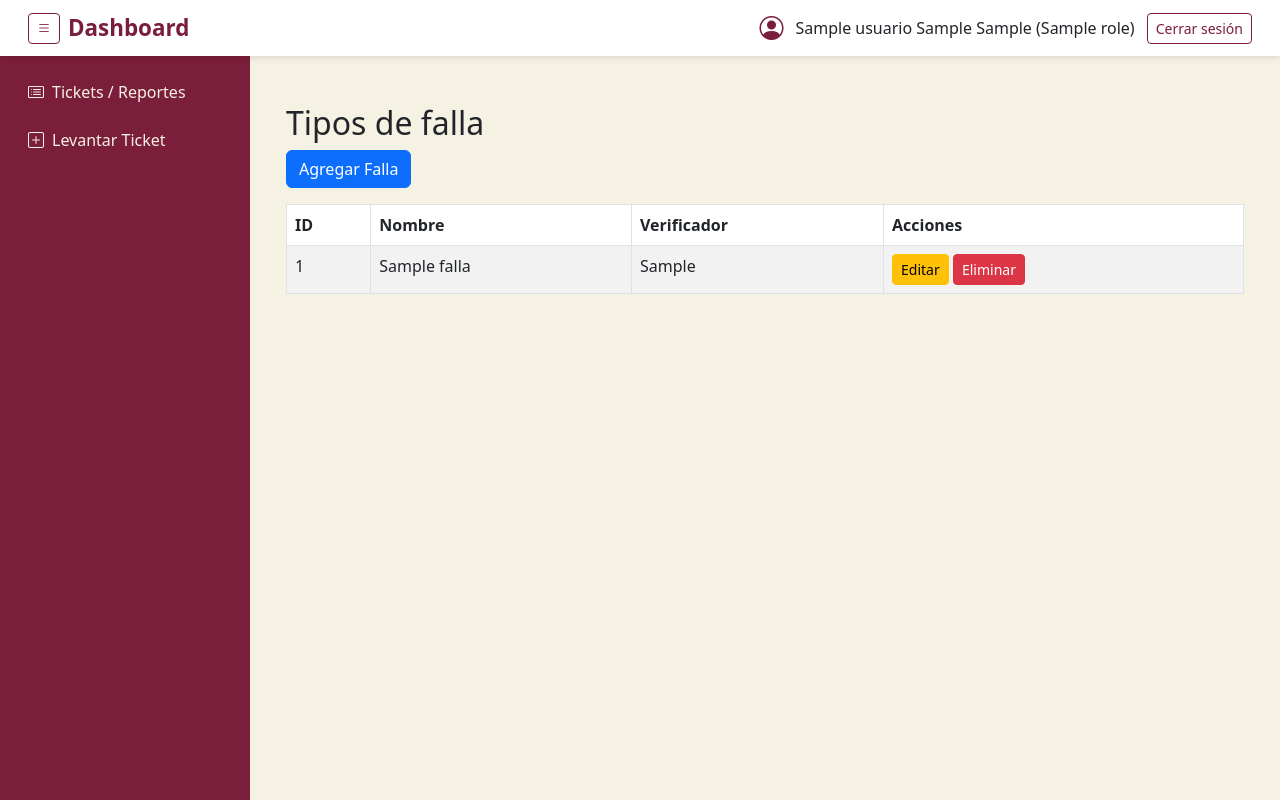
After one commit to bavs-dev/GeneracionDeReportes, a Flask app: page /catalogos/temas in a window 1280 px wide. The commit adds this page. Run offline with Flask 3, Linux system fonts and the light colour scheme; a user stored in the database is signed in; tables that the repository leaves empty hold one stand-in row (values such as "Sample post").

Commit message:
FEAT :construction: implementacion de catalogos y validacion

```diff
--- a/app/__init__.py
+++ b/app/__init__.py
@@ -43,6 +43,10 @@ def create_app():
     from app.controllers.generacionDeTicketVistaController import generacionTicketVista_bp
     from app.controllers.reporteController import reporteTicket_bp
     from app.controllers.menuConfiguracionController import menu_configuracion_bp
+
+    from app.controllers.catalogos_controller import catalogos_bp
+
+
     from flask_login import current_user
 
     app.register_blueprint(auth)
@@ -52,6 +56,7 @@ def create_app():
     app.register_blueprint(generacionTicketVista_bp)
     app.register_blueprint(reporteTicket_bp)
     app.register_blueprint (menu_configuracion_bp)
+    app.register_blueprint(catalogos_bp)
     # Inyectar automáticamente 'usuario' en todas las plantillas
     @app.context_processor
     def inyectar_usuario():
--- /dev/null
+++ b/app/controllers/catalogos_controller.py
@@ -0,0 +1,58 @@
+# controllers/catalogos_controller.py
+from flask import Blueprint, render_template, request, redirect, url_for, flash
+from app.dao.daoImpl.temaDAOImpl import TemaSoporteDAOImpl
+from app.dao.daoImpl.areaDAOImpl import AreaDAOImpl
+
+catalogos_bp = Blueprint('catalogos', __name__)
+tema_dao = TemaSoporteDAOImpl()
+area_dao = AreaDAOImpl()
+
+# ---------- Temas ----------
+@catalogos_bp.route('/catalogos/temas', methods=['GET'])
+def vista_temas():
+    page = request.args.get('page', 1, type=int)
+    temas = tema_dao.obtener_todos(page)
+    return render_template('catalogos/temas.html', temas=temas)
+
+@catalogos_bp.route('/catalogos/tema/agregar', methods=['POST'])
+def agregar_tema():
+    nombre = request.form['nombre']
+    id = request.form.get('id')
+    if id:
+        tema_dao.actualizar(id, nombre)
+        flash('Tema actualizado correctamente.', 'success')
+    else:
+        tema_dao.guardar(nombre)
+        flash('Tema agregado correctamente.', 'success')
+    return redirect(url_for('catalogos.vista_temas'))
+
+@catalogos_bp.route('/catalogos/tema/eliminar/<int:id>', methods=['POST'])
+def eliminar_tema(id):
+    tema_dao.eliminar(id)
+    flash('Tema eliminado correctamente.', 'success')
+    return redirect(url_for('catalogos.vista_temas'))
+
+# ---------- Áreas ----------
+@catalogos_bp.route('/catalogos/areas', methods=['GET'])
+def vista_areas():
+    page = request.args.get('page', 1, type=int)
+    areas = area_dao.obtener_todos(page)
+    return render_template('catalogos/areas.html', areas=areas)
+
+@catalogos_bp.route('/catalogos/area/agregar', methods=['POST'])
+def agregar_area():
+    nombre = request.form['nombre']
+    id = request.form.get('id')
+    if id:
+        area_dao.actualizar(id, nombre)
+        flash('Área actualizada correctamente.', 'success')
+    else:
+        area_dao.guardar(nombre)
+        flash('Área agregada correctamente.', 'success')
+    return redirect(url_for('catalogos.vista_areas'))
+
+@catalogos_bp.route('/catalogos/area/eliminar/<int:id>', methods=['POST'])
+def eliminar_area(id):
+    area_dao.eliminar(id)
+    flash('Área eliminada correctamente.', 'success')
+    return redirect(url_for('catalogos.vista_areas'))
--- /dev/null
+++ b/app/dao/daoImpl/temaDAOImpl.py
@@ -0,0 +1,31 @@
+# app/dao/impl/tema_soporte_dao_impl.py CatTemaSoporte
+from app.models.catalogos_models import TiposFalla
+from app import db
+from app.dao.temaDAO import TemaSoporteDAO
+
+class TemaSoporteDAOImpl(TemaSoporteDAO):
+
+    def obtener_todos(self, page=1, per_page=5):
+        return TiposFalla.query.order_by(TiposFalla.id).paginate(page=page, per_page=per_page)
+
+    def obtener_por_id(self, id):
+        return TiposFalla.query.get(id)
+
+    def guardar(self, nombre):
+        verificador = nombre.replace(" ", "").upper()
+        tema = TiposFalla(nombre=nombre, verificador=verificador)
+        db.session.add(tema)
+        db.session.commit()
+
+    def actualizar(self, id, nombre):
+        tema = TiposFalla.query.get(id)
+        if tema:
+            tema.nombre = nombre
+            tema.verificador = nombre.replace(" ", "").upper()
+            db.session.commit()
+
+    def eliminar(self, id):
+        tema = TiposFalla.query.get(id)
+        if tema:
+            db.session.delete(tema)
+            db.session.commit()
--- /dev/null
+++ b/app/templates/Catalogos/temas.html
@@ -0,0 +1,82 @@
+{% extends "dashboard_base.html" %}
+{% block title %}Catálogo de Temas de Soporte{% endblock %}
+
+{% block content %}
+<script src="https://cdn.jsdelivr.net/npm/@popperjs/core@2.11.8/dist/umd/popper.min.js"></script>
+<script src="https://cdn.jsdelivr.net/npm/bootstrap@5.3.2/dist/js/bootstrap.min.js"></script>
+
+<div class="container mt-4">
+  <h2>Tipos de falla</h2>
+  <button class="btn btn-primary mb-3"  id="btnAgregarTema" data-bs-toggle="modal" data-bs-target="#modalTema">Agregar Falla</button>
+
+  <table class="table table-bordered table-striped">
+    <thead>
+      <tr><th>ID</th><th>Nombre</th><th>Verificador</th><th>Acciones</th></tr>
+    </thead>
+    <tbody>
+      {% for tema in temas.items %}
+        <tr>
+          <td>{{ tema.id }}</td>
+          <td>{{ tema.nombre }}</td>
+          <td>{{ tema.verificador }}</td>
+          <td>
+            <button class="btn btn-warning btn-sm" onclick="editarTema({{ tema.id }}, '{{ tema.nombre }}')">Editar</button>
+            <form action="{{ url_for('catalogos.eliminar_tema', id=tema.id) }}" method="POST" style="display:inline" onsubmit="return confirm('¿Estás seguro de eliminar este tema?');">
+              <button type="submit" class="btn btn-danger btn-sm">Eliminar</button>
+            </form>
+          </td>
+        </tr>
+      {% endfor %}
+    </tbody>
+  </table>
+
+  <div>
+    {% if temas.has_prev %}
+      <a href="{{ url_for('catalogos.vista_temas', page=temas.prev_num) }}" class="btn btn-outline-primary">Anterior</a>
+    {% endif %}
+    {% if temas.has_next %}
+      <a href="{{ url_for('catalogos.vista_temas', page=temas.next_num) }}" class="btn btn-outline-primary">Siguiente</a>
+    {% endif %}
+  </div>
+</div>
+
+<!-- Modal Agregar/Editar -->
+<div class="modal fade" id="modalTema" tabindex="-1">
+  <div class="modal-dialog">
+    <form class="modal-content" method="POST" action="{{ url_for('catalogos.agregar_tema') }}">
+      <div class="modal-header"><h5 class="modal-title">Agregar/Editar Tema</h5></div>
+      <div class="modal-body">
+        <input type="hidden" name="id" id="tema_id">
+        <input type="text" name="nombre" id="tema_nombre" class="form-control" placeholder="Nombre del tema" required>
+      </div>
+      <div class="modal-footer">
+        <button type="submit" class="btn btn-success">Guardar</button>
+      </div>
+    </form>
+  </div>
+</div>
+
+<script>
+
+   document.getElementById('btnAgregarTema').addEventListener('click', function () {
+    // Limpiar campos
+    document.getElementById('tema_id').value = '';
+    document.getElementById('tema_nombre').value = '';
+
+    // Mostrar modal
+    new bootstrap.Modal(document.getElementById('modalTema')).show();
+  });
+
+  function editarTema(id, nombre) {
+    document.getElementById('tema_id').value = id;
+    document.getElementById('tema_nombre').value = nombre;
+    new bootstrap.Modal(document.getElementById('modalTema')).show();
+  }
+
+  function editarTema(id, nombre) {
+    document.getElementById('tema_id').value = id;
+    document.getElementById('tema_nombre').value = nombre;
+    new bootstrap.Modal(document.getElementById('modalTema')).show();
+  }
+</script>
+{% endblock %}
--- a/app/templates/dashboard_base.html
+++ b/app/templates/dashboard_base.html
@@ -200,18 +200,21 @@
             <i class="bi bi-plus-square"></i> Levantar Ticket
           </a>
         </li>
-         {% if usuario.rol_id == 2 %}
+         {% if usuario.rol_id == 2 or usuario.rol_id == 3 %}
+
         <li class="nav-item mb-2">
           <a class="nav-link" href="{{ url_for('generacionTicketVista.listar_tickets') }}">
             <i class="bi bi-journal-check"></i> Asignación de actividades
           </a>
         </li>
         {% endif %}
+           {% if usuario.rol_id == 2 or usuario.rol_id == 3 %}
         <li class="nav-item mb-2">
           <a class="nav-link"  href="{{ url_for('menu_configuracion.menu_configuracion') }}">
             <i class="bi bi-gear"></i> Configuración
           </a>
         </li>
+            {% endif %}
       </ul>
     </div>
 
```
Also changed, not shown: app/controllers/reporteController.py (+12 -0 lines), app/controllers/usuario_controller.py (+11 -2 lines), app/dao/areaDAO.py (added, +24 -0 lines), app/dao/daoImpl/areaDAOImpl.py (added, +31 -0 lines), app/dao/temaDAO.py (added, +24 -0 lines), app/templates/Catalogos/areas.html (added, +76 -0 lines), app/templates/Configuracion/menu_configuracion.html (+6 -6 lines), app/templates/Reportes/ReportesDeticketVista.html (+9 -8 lines).
